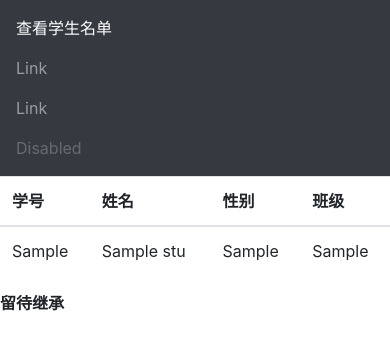
After one commit to Li-rr/AssistantTeaching, a Django app: page /student/stuTable/ in a window 390 px wide. The commit adds this page. Shown: the top 350 px of the page. Run offline with Django 3.2, Linux system fonts and the light colour scheme; tables that the repository leaves empty hold one stand-in row (values such as "Sample post"); some libraries are stand-ins or nearby versions.

Commit message:
完成查看学生名单功能

```diff
--- a/usermanage/templates/base.html
+++ b/usermanage/templates/base.html
@@ -13,7 +13,7 @@
 <nav class="navbar navbar-expand-sm bg-dark navbar-dark">
   <ul class="navbar-nav">
     <li class="nav-item active">
-      <a class="nav-link" href="#">查看学生名单</a>
+      <a class="nav-link" href="/student/stuTable">查看学生名单</a>
     </li>
     <li class="nav-item">
       <a class="nav-link" href="#">Link</a>
--- /dev/null
+++ b/usermanage/templates/stuTable.html
@@ -0,0 +1,33 @@
+{% extends 'base.html' %}
+
+{% block content %}
+<div class="row">
+<div class="col-lg-3 col-md-3 col-sm-3">
+    <table class="table table-hover">
+        <thead>
+        <th>学号</th>
+        <th>姓名</th>
+        <th>性别</th>
+        <th>班级</th>
+        </thead>
+    <tbody>
+    {% for stu in all_stu %}
+        <tr>
+        <td>{{ stu.stuno }}</td>
+        <td>{{ stu.stuname }}</td>
+        <td>{{ stu.sex }}</td>
+        <td>{{ stu.class_field }}</td>
+        </tr>
+    {% endfor %}
+    </tbody>
+    </table>
+</div>
+<div class="col-lg-9 col-md-9 col-sm-9">
+    {% block other %}
+        <div class="center">
+        <strong>留待继承</strong>
+        </div>
+    {% endblock %}
+</div>
+</div>
+{% endblock %}
--- a/usermanage/urls.py
+++ b/usermanage/urls.py
@@ -4,4 +4,5 @@ from . import views
 
 urlpatterns = [
     path('',views.index,name="index"),
+    path('stuTable/',views.getStuTable,name="getTable"),
 ]
--- a/usermanage/views.py
+++ b/usermanage/views.py
@@ -1,6 +1,13 @@
 from django.shortcuts import render
 from django.http import HttpResponse
+from usermanage.models import Stu
 # Create your views here.
 
 def index(request):
     return render(request,"index.html")
+
+def getStuTable(request):
+    all_stu = Stu.objects.all()
+    print(type(all_stu),len(all_stu))
+    print(all_stu[0],type(all_stu[0]))
+    return render(request,'stuTable.html',{'all_stu':all_stu})
```
